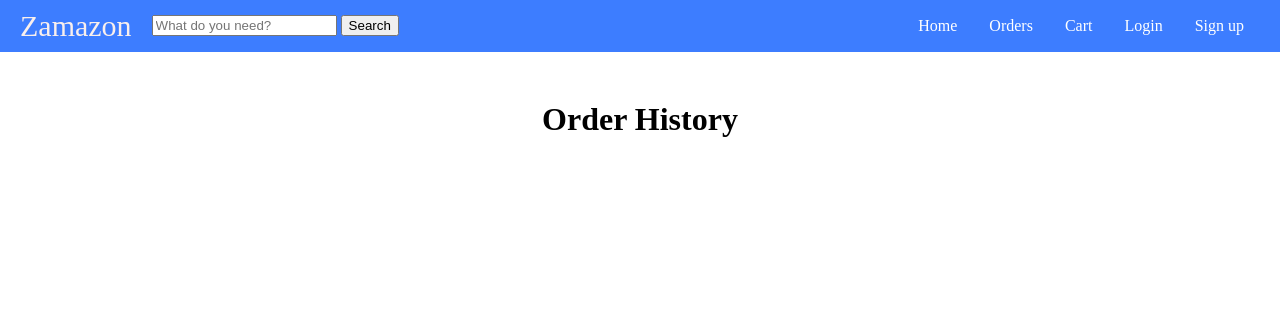
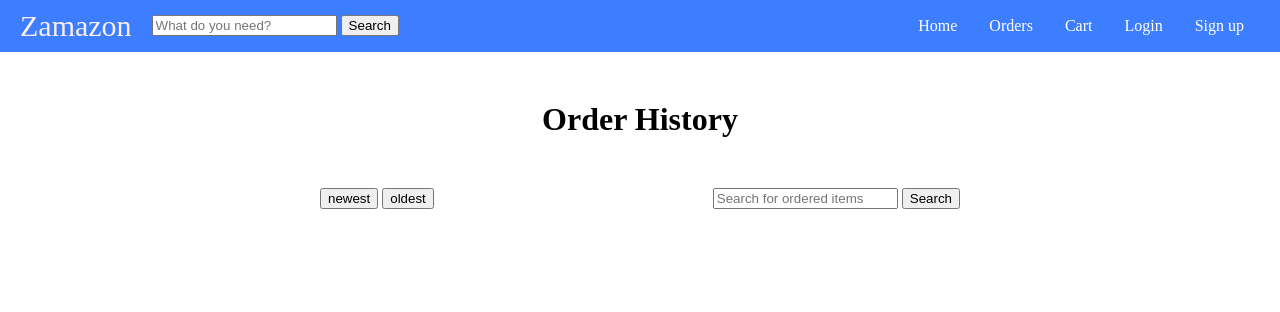
Before and after one commit to xwedea/shopping-cart, a Flask app: page /orders in a window 1280 px wide. Shown: the top 312 px of the page. Run offline with Flask 2, Linux system fonts and the light colour scheme; the visitor is signed in with stand-in values (Sample User, id 1); data comes from the database, SQL or seed files in the repository.

Commit message:
order sort

```diff
--- a/main.py
+++ b/main.py
@@ -210,21 +210,70 @@ def cart():
 	return render_template("cart.html", cart=cart, msg=msg)
 
 
-@app.route('/orders')
+@app.route('/orders', methods=["POST", "GET"])
 def orders():
 	connection = sqlite3.connect("shop.db")
 	connection.row_factory = sqlite3.Row
 	cursor = connection.cursor()
 
+	args = request.args
+	args.to_dict()
+
+	product = ""
+	if ("product" in args):
+		product = args["product"]
+
 	if session.get("email"):
-		email = session["email"]
-		cursor.execute("SELECT * FROM orders JOIN order_product ON orders.order_date = order_product.date_of_order JOIN product ON order_product.product_id = product.id WHERE customer_email=?", (email,))
-		products = cursor.fetchall()
-		cursor.execute("SELECT * FROM orders where customer_email=?", (email,))
-		orders = cursor.fetchall()
-		return render_template("orders.html", products=products, orders=orders)
+		if "sort" in args.keys():
+			if args["sort"] == "new":
+				email = session["email"]
+				cursor.execute("SELECT * FROM orders JOIN order_product ON orders.order_date = order_product.date_of_order JOIN product ON order_product.product_id = product.id WHERE customer_email=?", (email,))
+				products = cursor.fetchall()
+				cursor.execute("SELECT * FROM orders where customer_email=? ORDER BY order_date DESC", (email,))
+				orders = cursor.fetchall()
+				return render_template("orders.html", products=products, orders=orders, product=product)
+			elif args["sort"] == "old":
+				email = session["email"]
+				cursor.execute("SELECT * FROM orders JOIN order_product ON orders.order_date = order_product.date_of_order JOIN product ON order_product.product_id = product.id WHERE customer_email=?", (email,))
+				products = cursor.fetchall()
+				cursor.execute("SELECT * FROM orders where customer_email=? ORDER BY order_date ASC", (email,))
+				orders = cursor.fetchall()
+				return render_template("orders.html", products=products, orders=orders, product=product)
+		else:
+			email = session["email"]
+			cursor.execute("SELECT * FROM orders JOIN order_product ON orders.order_date = order_product.date_of_order JOIN product ON order_product.product_id = product.id WHERE customer_email=?", (email,))
+			products = cursor.fetchall()
+			cursor.execute("SELECT * FROM orders where customer_email=?", (email,))
+			orders = cursor.fetchall()
+			return render_template("orders.html", products=products, orders=orders, product=product)
 	else:
 		return redirect("/login")
+
+# @app.route('/order-search')
+# def order_search():
+# 	connection = sqlite3.connect("shop.db")
+# 	connection.row_factory = sqlite3.Row
+# 	cursor = connection.cursor()
+
+# 	args = request.args
+# 	args.to_dict()
+
+# 	return redirect(f"/orders?item={args['item']}")
+
+@app.route('/sort-orders')
+def sort_orders():
+	connection = sqlite3.connect("shop.db")
+	connection.row_factory = sqlite3.Row
+	cursor = connection.cursor()
+
+	args = request.args
+	args.to_dict()
+
+	if args["sort"] == "newest":
+		return redirect('/orders?sort=new')
+	elif args["sort"] == "oldest":
+		return redirect('/orders?sort=old')
+
 
 
 
--- a/static/styles.css
+++ b/static/styles.css
@@ -190,6 +190,7 @@ ul.navigations {
 }
 .cart-container h1 {
 	text-align: center;
+	margin-bottom: 50px;
 }
 .cart-container form {
 	text-align: center;
@@ -228,6 +229,7 @@ table, th, td {
 }
 .orders-container h1 {
 	text-align: center;
+	margin-bottom: 50px;
 }
 .orders-container table {
 	width: 100%;
@@ -240,7 +242,10 @@ table, th, td {
 	flex-direction: row;
 	justify-content: space-between;
 }
-
+.order-forms {
+	display:flex;
+	justify-content: space-between;
+}
 
 .error-container {
 	padding: 50px 50px;
--- a/templates/orders.html
+++ b/templates/orders.html
@@ -26,10 +26,20 @@
 		</header>
 		<div class="orders-container">
 			<h1>Order History</h1>
+			<div class="order-forms">
+				<form action="/sort-orders" method="get">
+					<input type="submit" name="sort" value="newest">
+					<input type="submit" name="sort" value="oldest">
+				</form>
+				<form action="/orders" method="get">
+					<input type="text" name="product" id="product" placeholder="Search for ordered items">
+					<input type="submit" value="Search">
+				</form>
+			</div>
 			{% for order in orders %}
 					<div class="order-container">
 						<div class="order-header">
-							<span><b>Total: {{ order['total'] }}</b></span>
+							<span><b>Total: ${{ order['total'] }}</b></span>
 							<span><b>Order Date: {{ order['order_date'] }}</b></span>
 						</div>
 						<table>
@@ -43,9 +53,9 @@
 							{% if product["order_date"] == order["order_date"] %}
 								<tr>
 									<td>{{product["name"]}}</td>
-									<td>{{product["price"]}}</td>
+									<td>${{product["price"]}}</td>
 									<td>{{product["quantity"]}}</td>
-									<td>{{product["price"]*product["quantity"]}}</td>
+									<td>${{product["price"]*product["quantity"]}}</td>
 								</tr>
 							{% endif %}
 							{% endfor %}
```
